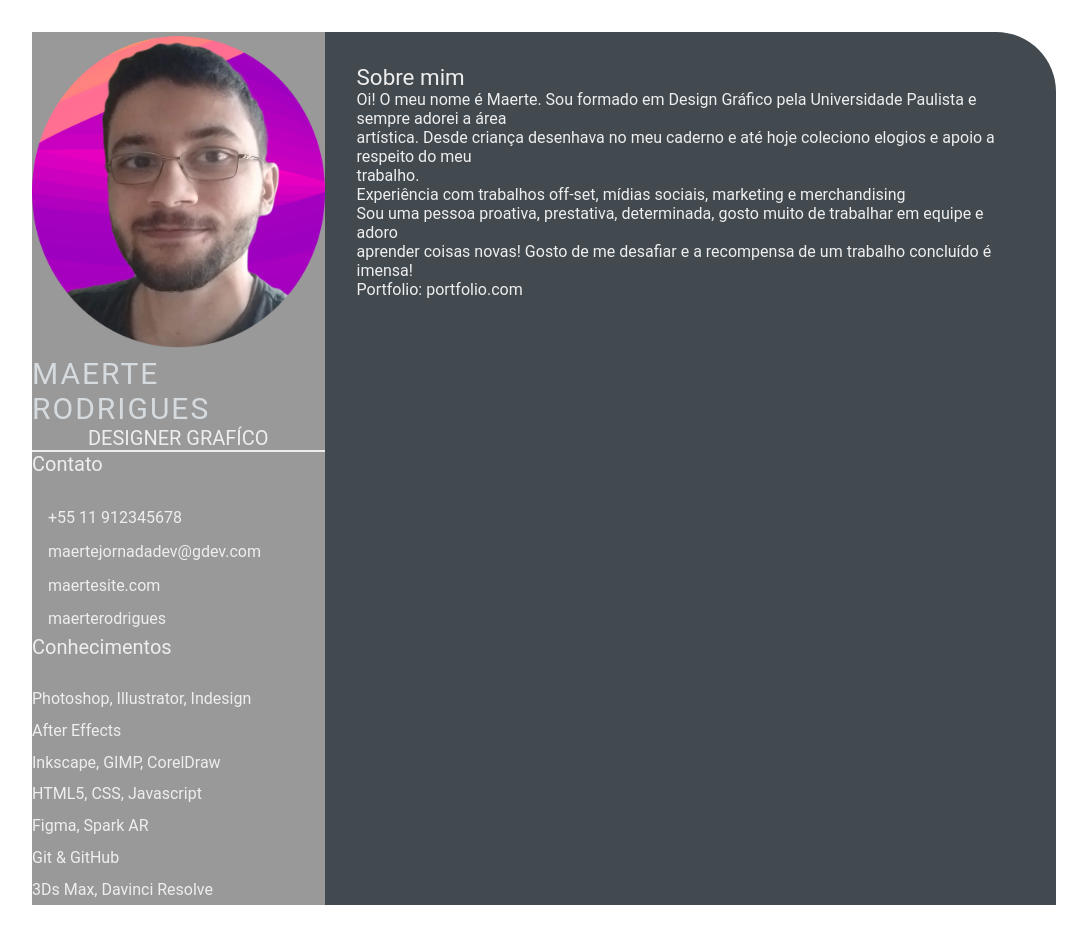
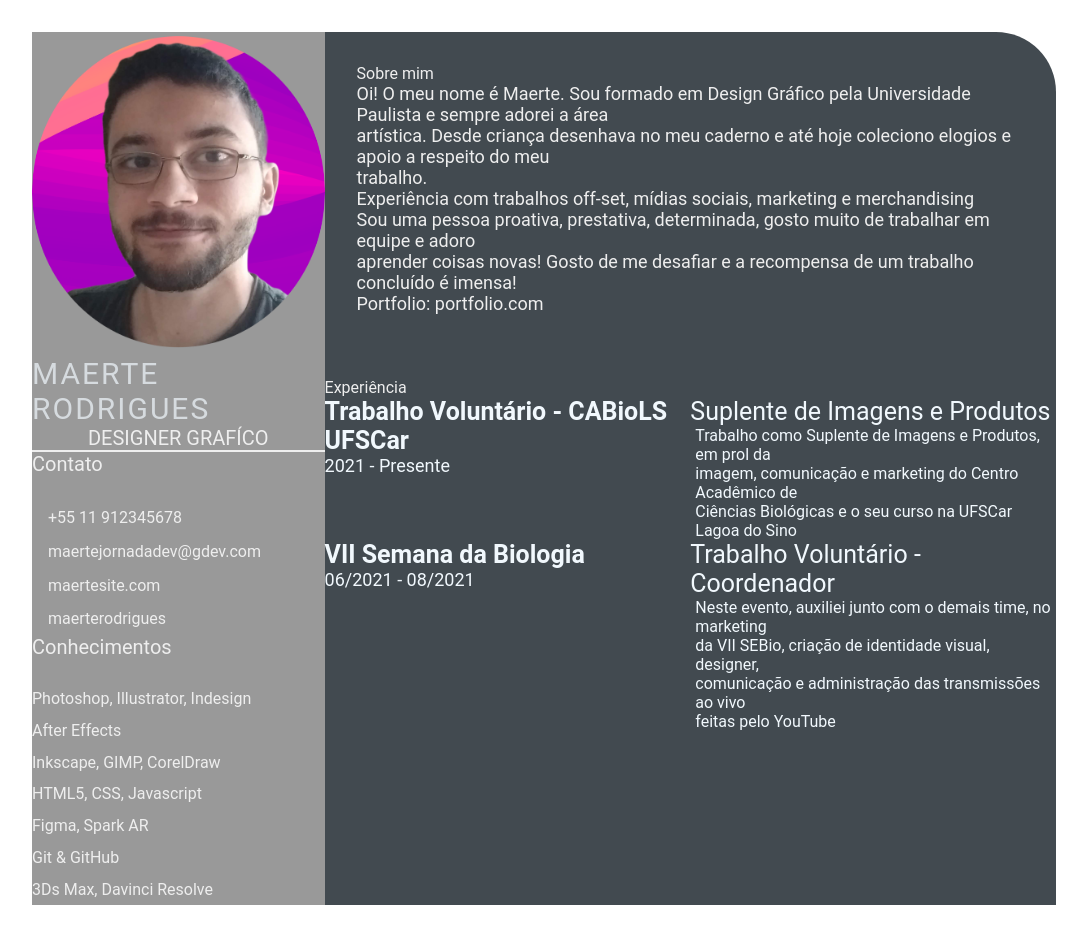
Before and after one commit to maerterodrigues/maerterodrigues.github.io, a plain HTML site: page index.html in a window 1280 px wide. Shown: the whole page, without its empty margins (96-1183 px from the left). Drawn offline with Linux system fonts and the light colour scheme.

Commit message:
Adicionando nova seção de experiencias ao curriculo

```diff
--- a/css/style.css
+++ b/css/style.css
@@ -38,7 +38,7 @@
 
 .profile .profile-image {
     width: 100%;
-
+    border-radius: 100%;
 }
 
 .name {
@@ -91,7 +91,6 @@
 }
 
 .right-title {
-    font-size: 1.4rem;
     color: #eeeeee;
 }
 
@@ -99,6 +98,41 @@
     padding-bottom: 2rem;
 }
 .about-me-contents {
-    font-size: 1rem;
+    font-size: 18px;
     color: #eeeeee;
 }
+
+.experience-contents,
+.education-contents,
+.awards-contents {
+    display: grid;
+    grid-template-columns: repeat(2, 1fr);
+    padding-bottom: 2rem;
+    color: #F1F8FD;
+}
+
+.exp-company-name,
+.education-school-name,
+.awards-company-name {
+    font-size: 25px;
+    font-weight: bold;
+}
+
+.exp-time-period,
+.educationp-time-period,
+.awards-time-period {
+    font-size: 18px;
+}
+
+.exp-position,
+.education-subject,
+.awards-name {
+    font-size: 25px;
+}
+
+.exp-desc,
+.education-desc,
+.awards-desc {
+    font-size: 16px;
+    padding-left: 5px;
+}
--- a/index.html
+++ b/index.html
@@ -1,5 +1,7 @@
 <!DOCTYPE html>
+
 <html lang="pt-br">
+
 <head>
     <meta charset="UTF-8">
     <meta http-equiv="X-UA-Compatible" content="IE=edge">
@@ -62,6 +64,38 @@
                     </p>
                 </section>
             </div>
+        <section class="experience gap">
+            <div class="right-title">Experiência</div>
+            <div class="experience-contents">
+                <div class="exo-left">
+                    <p class="exp-company-name">Trabalho Voluntário - CABioLS UFSCar</p>
+                    <p class="exp-time-period">2021 - Presente</p>
+                </div>
+                <div class="exp-right">
+                    <p class="exp-position">Suplente de Imagens e Produtos</p>
+                    <p class="exp-desc">
+                        Trabalho como Suplente de Imagens e Produtos, em prol da<br>
+                        imagem, comunicação e marketing do Centro Acadêmico de <br>
+                        Ciências Biológicas e o seu curso na UFSCar Lagoa do Sino
+                    </p>
+                </div>
+                <div class="exo-left">
+                    <p class="exp-company-name">VII Semana da Biologia</p>
+                    <p class="exp-time-period">06/2021 - 08/2021</p>
+                </div>
+                <div class="exp-right">
+                    <p class="exp-position">Trabalho Voluntário - Coordenador</p>
+                    <p class="exp-desc">
+                        Neste evento, auxiliei junto com o demais time, no marketing<br>
+                        da VII SEBio, criação de identidade visual, designer, <br>
+                        comunicação e administração das transmissões ao vivo <br>
+                        feitas pelo YouTube
+                    </p>
+                </div>
+            </div>
+
+
+        </section>
         </section>
 
     </main>
```
